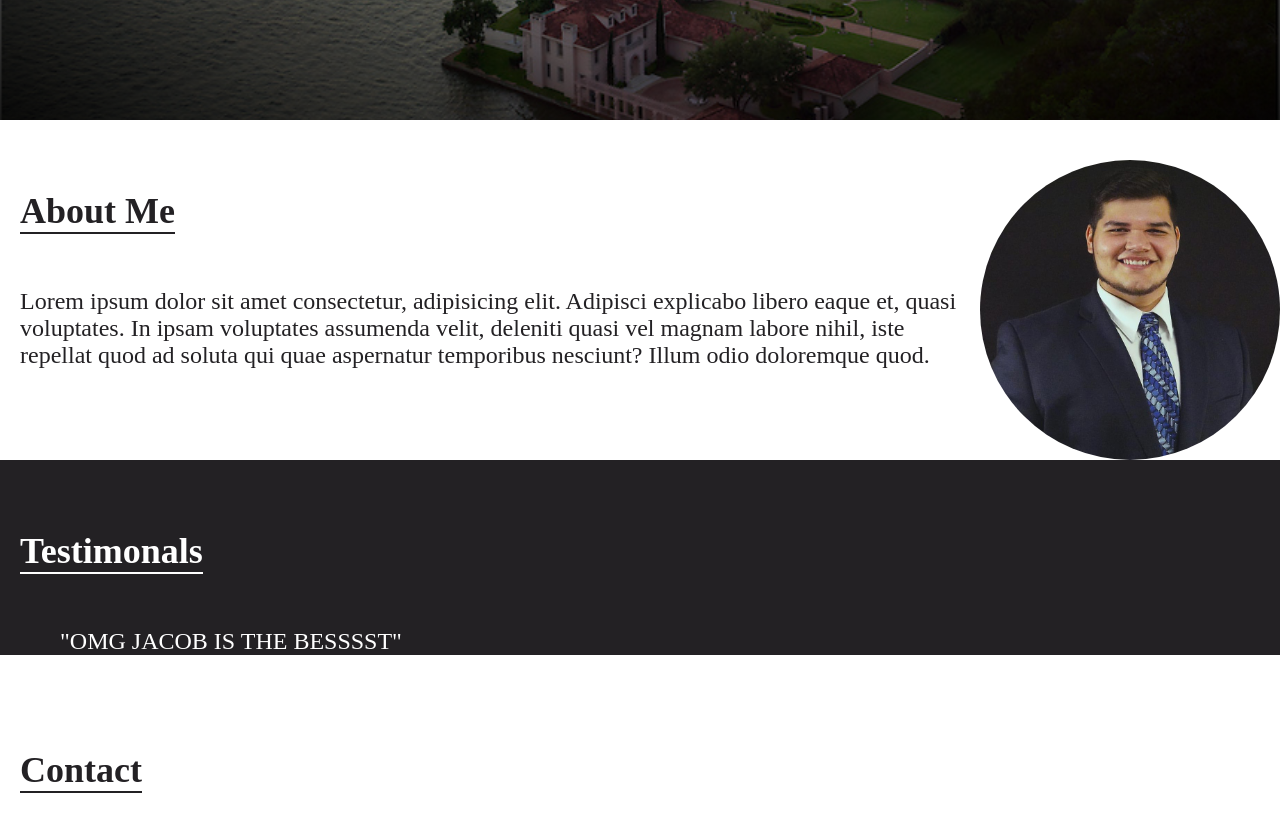
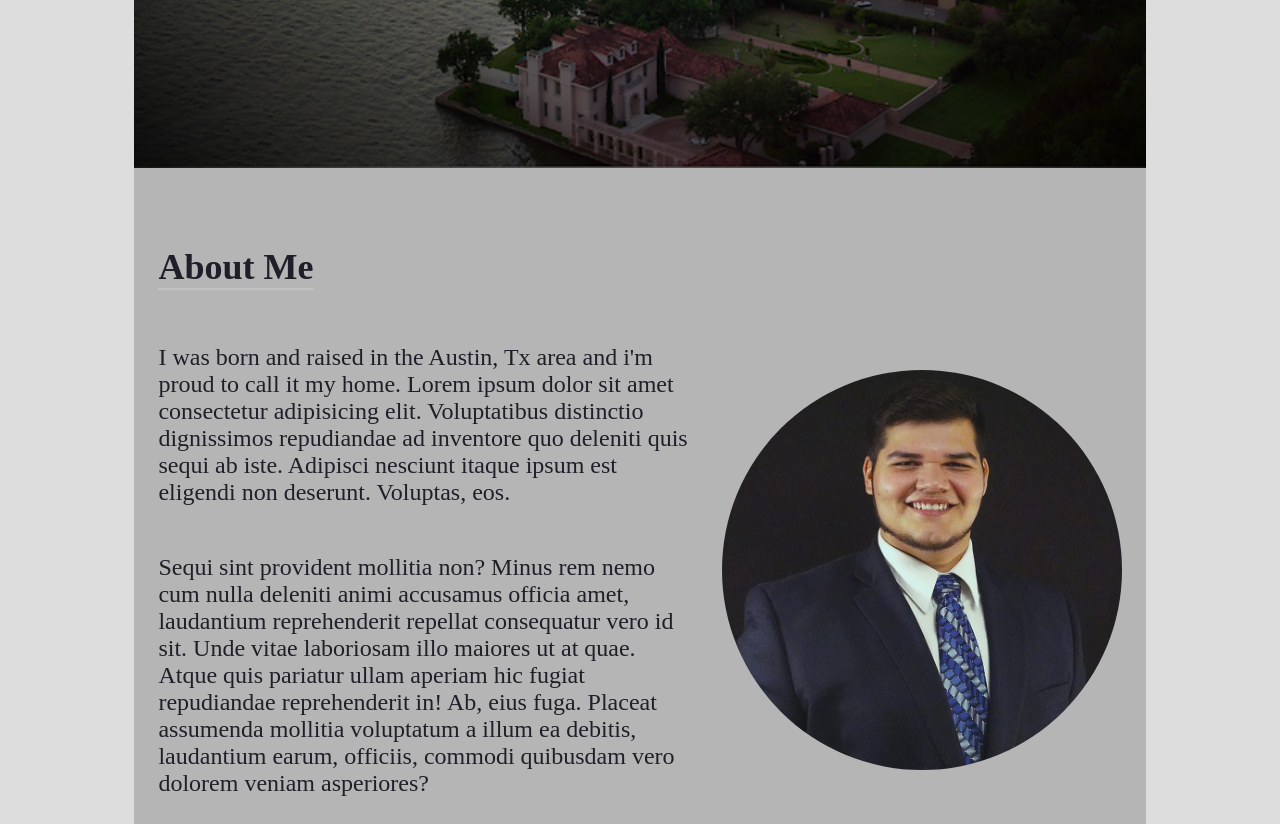
Before and after one commit to Gabewest1/jacob-west-realtor-website, a plain HTML site: page index.html in a window 1280 px wide. Shown: the part 720-1544 px from the top of the page. Drawn offline with Linux system fonts and the light colour scheme.

Commit message:
updated styles.

```diff
--- a/assets/sass/styles.scss
+++ b/assets/sass/styles.scss
@@ -2,13 +2,21 @@ $phoneBP: 480px;
 $tabletBP: 768px;
 $desktopBP: 968px;
 
-$primary: #232124;
-$secondary: white;
+$primary: rgb(195, 195, 195);
+$secondary: rgb(181, 181, 181);
+$background: rgb(221, 221, 221);
+$fontColor: rgb(32, 31, 41);
 
 body {
+    background: $background;
+}
+
+.wrapper {
     margin: 0;
     padding: 0;
-    color: $secondary;
+    color: $fontColor;
+    width: 80%;
+    margin: 0 auto;
 
     @media (min-width: $phoneBP) {
         font-size: 16px;
@@ -24,12 +32,11 @@ body {
 }
 
 section {
-    padding-top: 40px;
-    padding-left: 20px;
+    padding: 2em 1em;
 
     &:nth-child(odd) {
         background-color: $primary;
-        color: $secondary;
+        color: $fontColor;
 
         .header {
             border-bottom: solid 2px $secondary;
@@ -38,7 +45,7 @@ section {
 
     &:nth-child(even) {
         background-color: $secondary;
-        color: $primary;
+        color: $fontColor;
 
         .header {
             border-bottom: solid 2px $primary;
@@ -64,12 +71,21 @@ section {
 
     .header {
         font-size: 3em;
-        color: $primary;
+        color: $fontColor;
     }
 }
 
 .about {
-    height: 300px;
+    display: flex;
+
+    .img-container {
+        display: flex;
+        align-items: center;
+        margin-left: 1em;
+        width: auto;
+        max-width: 500px;
+        flex-shrink: 0;
+    }
 
     .header {
 
@@ -77,6 +93,22 @@ section {
 
     .content {
 
+    }
+
+    @media (min-width: $desktopBP) {
+        .img-container {
+            width: 400px;
+        }
+    }
+    @media (max-width: $tabletBP) {
+        .stack {
+            flex-direction: column;
+            align-items: center;
+
+            &.reverse {
+                flex-direction: column-reverse;
+            }
+        }
     }
 }
 
@@ -116,7 +148,17 @@ section {
 .column {
     flex-direction: column;
 }
+.stack {
+    display: flex;
 
+    @media (max-width: $phoneBP) {
+        flex-direction: column;
+
+        &.reverse {
+            flex-direction: column-reverse;
+        }
+    }
+}
 .img {
     max-width: 100%;
     max-height: 100%;
--- a/index.html
+++ b/index.html
@@ -1,5 +1,7 @@
 <html>
-<head></head>
+<head>
+    <meta name="viewport" content="width=device-width, initial-scale=1">
+</head>
 <body>
     <link rel="stylesheet" href="assets/css/styles.css">
     <div class = 'wrapper'>
@@ -13,14 +15,27 @@
 
 
 
-        <section class='about flex'>
+        <section class='about'>
             <div class="flex column">
                 <div>
                     <h1 class="header">About Me</h1>
                 </div>
-               <p class="content">Lorem ipsum dolor sit amet consectetur, adipisicing elit. Adipisci explicabo libero eaque et, quasi voluptates. In ipsam voluptates assumenda velit, deleniti quasi vel magnam labore nihil, iste repellat quod ad soluta qui quae aspernatur temporibus nesciunt? Illum odio doloremque quod.</p>
+                <div class="stack reverse">
+                    <div class="flex column">
+                        <p class="content">
+                            I was born and raised in the Austin, Tx area and i'm proud to call it my home.
+                            Lorem ipsum dolor sit amet consectetur adipisicing elit. Voluptatibus distinctio dignissimos repudiandae ad inventore quo deleniti quis sequi ab iste. Adipisci nesciunt itaque ipsum est eligendi non deserunt. Voluptas, eos.
+                         </p>
+                         <p>
+                            Sequi sint provident mollitia non? Minus rem nemo cum nulla deleniti animi accusamus officia amet, laudantium reprehenderit repellat consequatur vero id sit. Unde vitae laboriosam illo maiores ut at quae.
+                            Atque quis pariatur ullam aperiam hic fugiat repudiandae reprehenderit in! Ab, eius fuga. Placeat assumenda mollitia voluptatum a illum ea debitis, laudantium earum, officiis, commodi quibusdam vero dolorem veniam asperiores?
+                         </p>
+                    </div>
+                     <div class="img-container">
+                         <img class='img circle' src="assets/jacob.jpg" alt="Jacob West">
+                    </div>
+                </div>
             </div>
-            <img class='img circle' src="assets/jacob.jpg" alt="Jacob West">
         </section>
 
 
```
Also changed, not shown: assets/css/styles.css.
